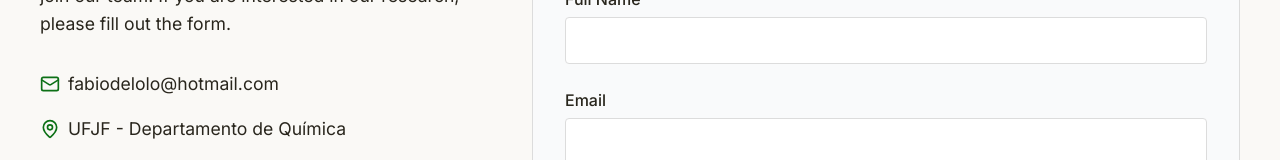
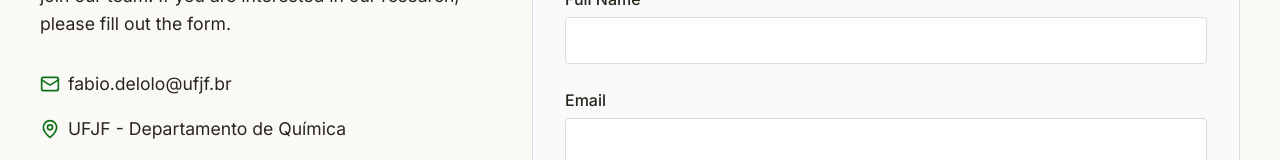
Before and after one commit to HareWareSolutions/DeloloGroup, a React (Vite) app: page /contact in a window 1280 px wide. Shown: the part 295-455 px from the top of the page. Built offline with nearby package versions, Linux system fonts and the light colour scheme.

Commit message:
atualizacao e-mail

```diff
--- a/src/pages/Contact.tsx
+++ b/src/pages/Contact.tsx
@@ -63,7 +63,7 @@ const Contact: React.FC = () => {
                     <div className={styles.contactDetails}>
                         <div className={styles.detailItem}>
                             <Mail size={20} color="var(--color-primary)" />
-                            <span>fabiodelolo@hotmail.com</span>
+                            <span>fabio.delolo@ufjf.br</span>
                         </div>
                         <div className={styles.detailItem}>
                             <MapPin size={20} color="var(--color-primary)" />
--- a/src/pages/Fabio.tsx
+++ b/src/pages/Fabio.tsx
@@ -143,7 +143,7 @@ const Fabio: React.FC = () => {
 
                     {/* Social/Academic Links */}
                     <div className={styles.socialButtons}>
-                        <a href="mailto:fabiodelolo@hotmail.com" className={styles.socialBtn}>
+                        <a href="mailto:fabio.delolo@ufjf.br" className={styles.socialBtn}>
                             <Mail size={18} /> Email
                         </a>
                         <a href="http://lattes.cnpq.br/9249500644603471" target="_blank" rel="noopener noreferrer" className={styles.socialBtn}>
```
